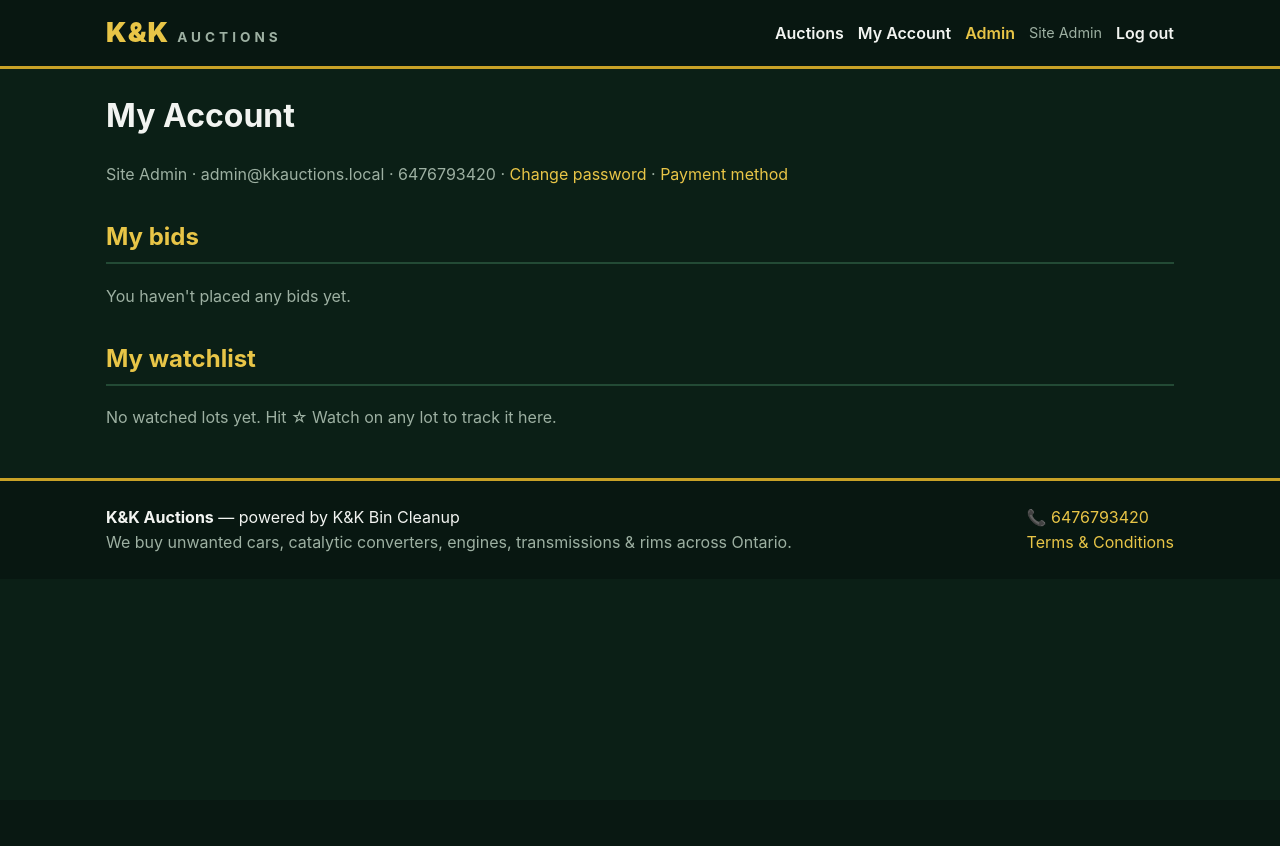
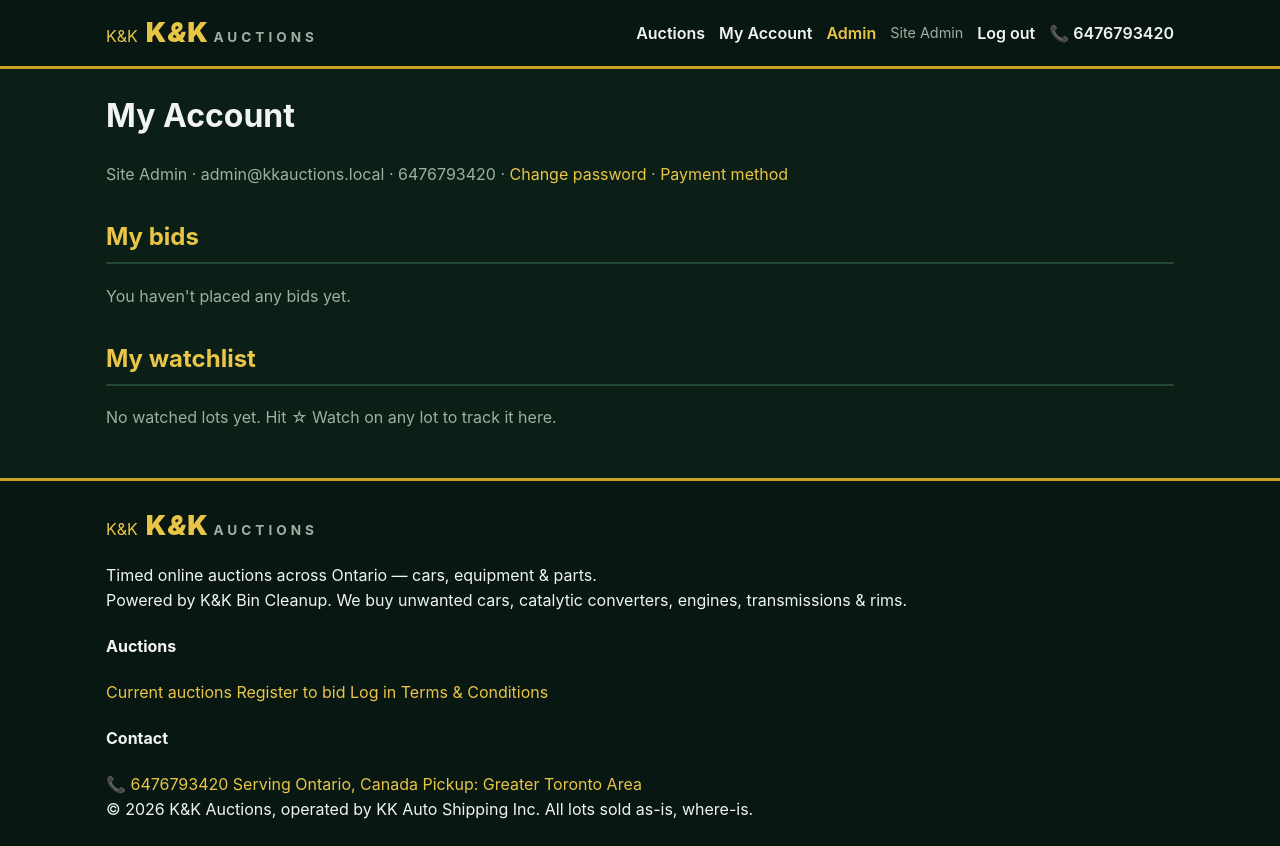
Before and after one commit to jamalkhudayar-glitch/kk-auctions, a Flask app: page /account in a window 1280 px wide. Before the commit the page ends 552 px from the top, so only its background shows below. Run offline with Flask 3, Linux system fonts and the light colour scheme; the visitor is signed in with stand-in values (Sample User, id 1); data comes from the database, SQL or seed files in the repository; data that the repository does not hold is empty.

Commit message:
Bryan's-inspired redesign: Alfa Slab One display type, signal-yellow brand system, date-badge auction cards, types-of-items and locations sections

```diff
--- a/templates/base.html
+++ b/templates/base.html
@@ -4,14 +4,20 @@
 <meta charset="utf-8">
 <meta name="viewport" content="width=device-width, initial-scale=1">
 <title>{% block title %}K&amp;K Auctions{% endblock %}</title>
+<link rel="preconnect" href="https://fonts.googleapis.com">
+<link rel="preconnect" href="https://fonts.gstatic.com" crossorigin>
+<link href="https://fonts.googleapis.com/css2?family=Alfa+Slab+One&family=Inter:wght@400;500;600;700;800&display=swap" rel="stylesheet">
 <link rel="stylesheet" href="{{ url_for('static', filename='style.css') }}">
 </head>
 <body>
 <header class="site-header">
   <div class="wrap header-inner">
     <a class="brand" href="{{ url_for('index') }}">
-      <span class="brand-mark">K&amp;K</span>
-      <span class="brand-sub">AUCTIONS</span>
+      <span class="brand-badge">K&amp;K</span>
+      <span class="brand-text">
+        <span class="brand-mark">K<em>&amp;</em>K</span>
+        <span class="brand-sub">AUCTIONS</span>
+      </span>
     </a>
     <nav class="nav">
       <a href="{{ url_for('index') }}">Auctions</a>
@@ -26,6 +32,7 @@
         <a href="{{ url_for('login') }}">Log in</a>
         <a href="{{ url_for('register') }}" class="btn btn-gold btn-sm">Register to bid</a>
       {% endif %}
+      <a class="nav-phone" href="tel:{{ business_phone }}">📞 {{ business_phone }}</a>
     </nav>
   </div>
 </header>
@@ -45,14 +52,35 @@
 </main>
 
 <footer class="site-footer">
-  <div class="wrap footer-inner">
-    <div>
-      <strong>K&amp;K Auctions</strong> — powered by K&amp;K Bin Cleanup<br>
-      <span class="muted">We buy unwanted cars, catalytic converters, engines, transmissions &amp; rims across Ontario.</span>
+  <div class="wrap">
+    <div class="footer-grid">
+      <div class="footer-brand">
+        <a class="brand" href="{{ url_for('index') }}">
+          <span class="brand-badge">K&amp;K</span>
+          <span class="brand-text">
+            <span class="brand-mark">K<em>&amp;</em>K</span>
+            <span class="brand-sub">AUCTIONS</span>
+          </span>
+        </a>
+        <p>Timed online auctions across Ontario — cars, equipment &amp; parts.<br>Powered by K&amp;K Bin Cleanup. We buy unwanted cars, catalytic converters, engines, transmissions &amp; rims.</p>
+      </div>
+      <div class="footer-col">
+        <h4>Auctions</h4>
+        <a href="{{ url_for('index') }}">Current auctions</a>
+        <a href="{{ url_for('register') }}">Register to bid</a>
+        <a href="{{ url_for('login') }}">Log in</a>
+        <a href="{{ url_for('terms') }}">Terms &amp; Conditions</a>
+      </div>
+      <div class="footer-col">
+        <h4>Contact</h4>
+        <a href="tel:{{ business_phone }}">📞 {{ business_phone }}</a>
+        <a href="{{ url_for('index') }}">Serving Ontario, Canada</a>
+        <a href="{{ url_for('index') }}">Pickup: Greater Toronto Area</a>
+      </div>
     </div>
-    <div class="footer-contact">
-      📞 <a href="tel:{{ business_phone }}">{{ business_phone }}</a><br>
-      <a href="{{ url_for('terms') }}">Terms &amp; Conditions</a>
+    <div class="footer-bottom">
+      <span>© 2026 K&amp;K Auctions, operated by KK Auto Shipping Inc.</span>
+      <span>All lots sold as-is, where-is.</span>
     </div>
   </div>
 </footer>
```
